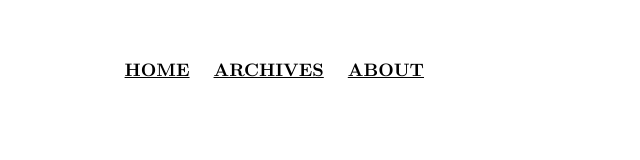
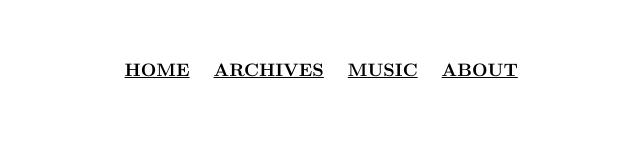
Before and after one commit to xrdrsp/xrdrsp.github.io, a plain HTML site: page head.html in a window 1280 px wide. Shown: the whole page, without its empty margins (37-677 px from the left). Drawn offline with nearby package versions, Linux system fonts and the light colour scheme; some packages are replaced by stand-ins of ours; files whose address does not match are found by name.

Commit message:
upd header

```diff
--- a/head.html
+++ b/head.html
@@ -99,6 +99,7 @@
     <font face="Computer Modern Serif">
         <a href="/">HOME</a>&emsp;
         <a href="/archives">ARCHIVES</a>&emsp;
+        <a href="/music">MUSIC</a>&emsp;
         <a href="/about">ABOUT</a>
     </font>
 </p>
```
